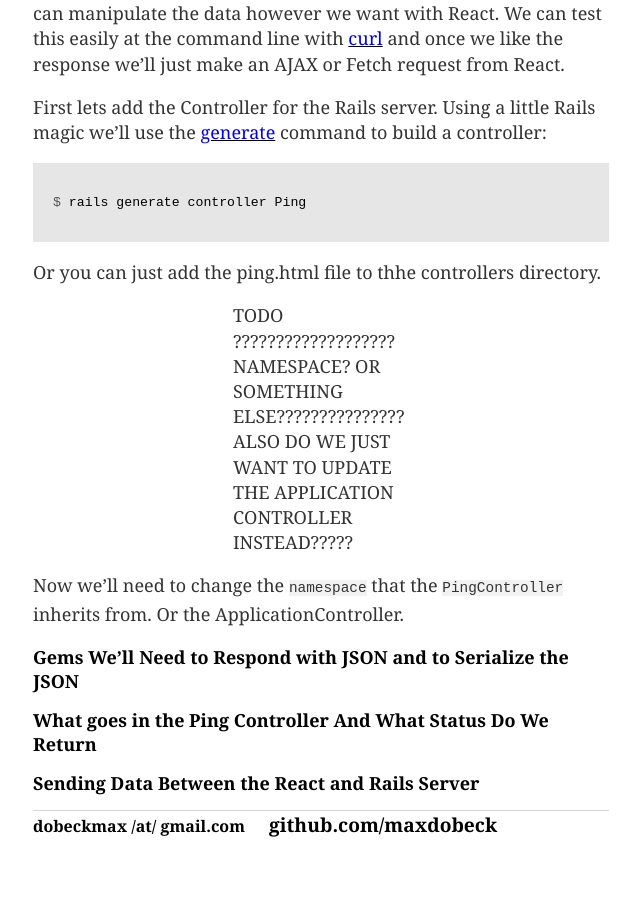
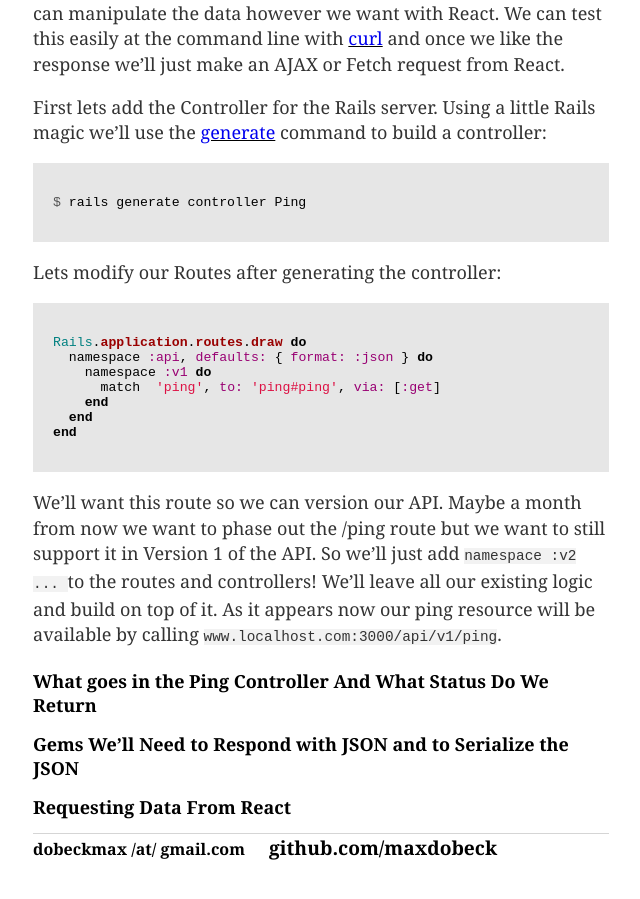
Before and after one commit to maxdobeck/maxdobeck.github.io, a Jekyll site: the page built from _posts/2017-08-11-create-react-app-w-rails-api.md, in a window 1280 px wide and 900 px high, scrolled down 4725 px. Shown: the whole window, without its empty margins (319-959 px from the left). Built offline with Jekyll 4.4.1, drawn with Linux system fonts in a browser that asks for light colours.

````diff
--- a/_posts/2017-08-11-create-react-app-w-rails-api.md
+++ b/_posts/2017-08-11-create-react-app-w-rails-api.md
@@ -95,22 +95,29 @@
  end
 ```
 ## Adding the Ping Controller ##
-For our first API resource we'll build `/ping`.  The React server will "ping" the Rails server with a request for the Ping resource.  The Rails server should return a JSON message like, "Pong" or "Hello from the Rails server".  In practice this won't be useful but this request for a resource followed by a JSON response is going to be the typical flow of all resources.  Once we have the JSON object we can manipulate the data however we want with React.  We can test this easily at the command line with [curl](#) and once we like the response we'll just make an AJAX or Fetch request from React.
+For our first API resource we'll build `/ping`.  The React server will "ping" the Rails server with a request for the Ping resource.  The Rails server should return a JSON message like, "Pong" or "Hello from the Rails server".  In practice this won't be useful but this request for a resource followed by a JSON response is going to be the typical flow of all resources.  Once we have the JSON object we can manipulate the data however we want with React.  We can test this easily at the command line with [curl](https://curl.haxx.se/) and once we like the response we'll just make an AJAX or Fetch request from React.
 
-First lets add the Controller for the Rails server.  Using a little Rails magic we'll use the [generate](#) command to build a controller:
+First lets add the Controller for the Rails server.  Using a little Rails magic we'll use the [generate](http://guides.rubyonrails.org/command_line.html#rails-generate) command to build a controller:
 ```terminal
 $ rails generate controller Ping
 ```
-Or you can just add the ping.html file to thhe controllers directory.
 
->>>>>TODO
-???????????????????NAMESPACE?  OR SOMETHING ELSE???????????????  ALSO DO WE JUST WANT TO UPDATE THE APPLICATION CONTROLLER INSTEAD?????
+Lets modify our Routes after generating the controller:
+```ruby
+Rails.application.routes.draw do
+  namespace :api, defaults: { format: :json } do
+    namespace :v1 do
+      match  'ping', to: 'ping#ping', via: [:get]
+    end
+  end
+end
+```
 
-Now we'll need to change the `namespace` that the `PingController` inherits from.  Or the ApplicationController.
+We'll want this route so we can version our API.  Maybe a month from now we want to phase out the /ping route but we want to still support it in Version 1 of the API.  So we'll just add `namespace :v2 ... ` to the routes and controllers!  We'll leave all our existing logic and build on top of it.  As it appears now our ping resource will be available by calling `www.localhost.com:3000/api/v1/ping`.
+
+
+## What goes in the Ping Controller And What Status Do We Return ##
 
 ## Gems We'll Need to Respond with JSON and to Serialize the JSON ##
 
-## What goes in the Ping Controller And What Status Do We Return ##
-
-
-## Sending Data Between the React and Rails Server ##
+## Requesting Data From React ##
````
